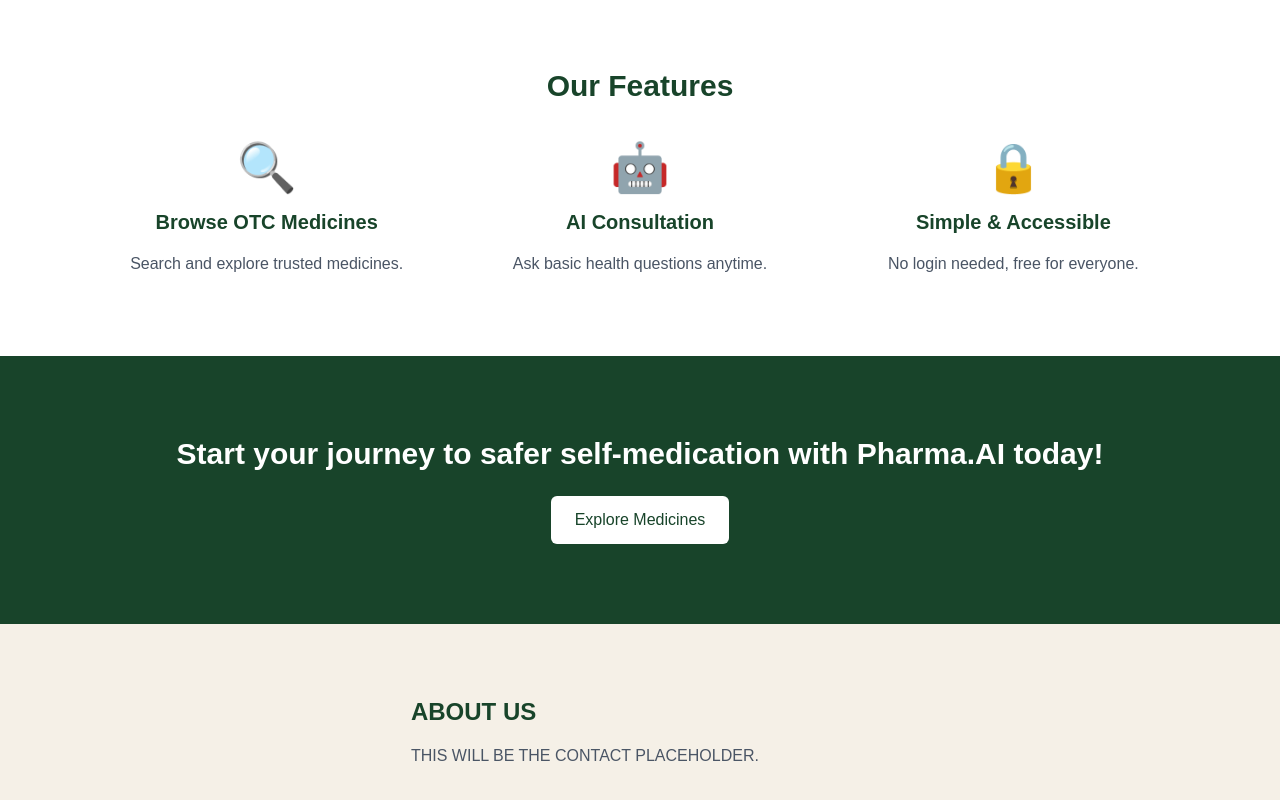
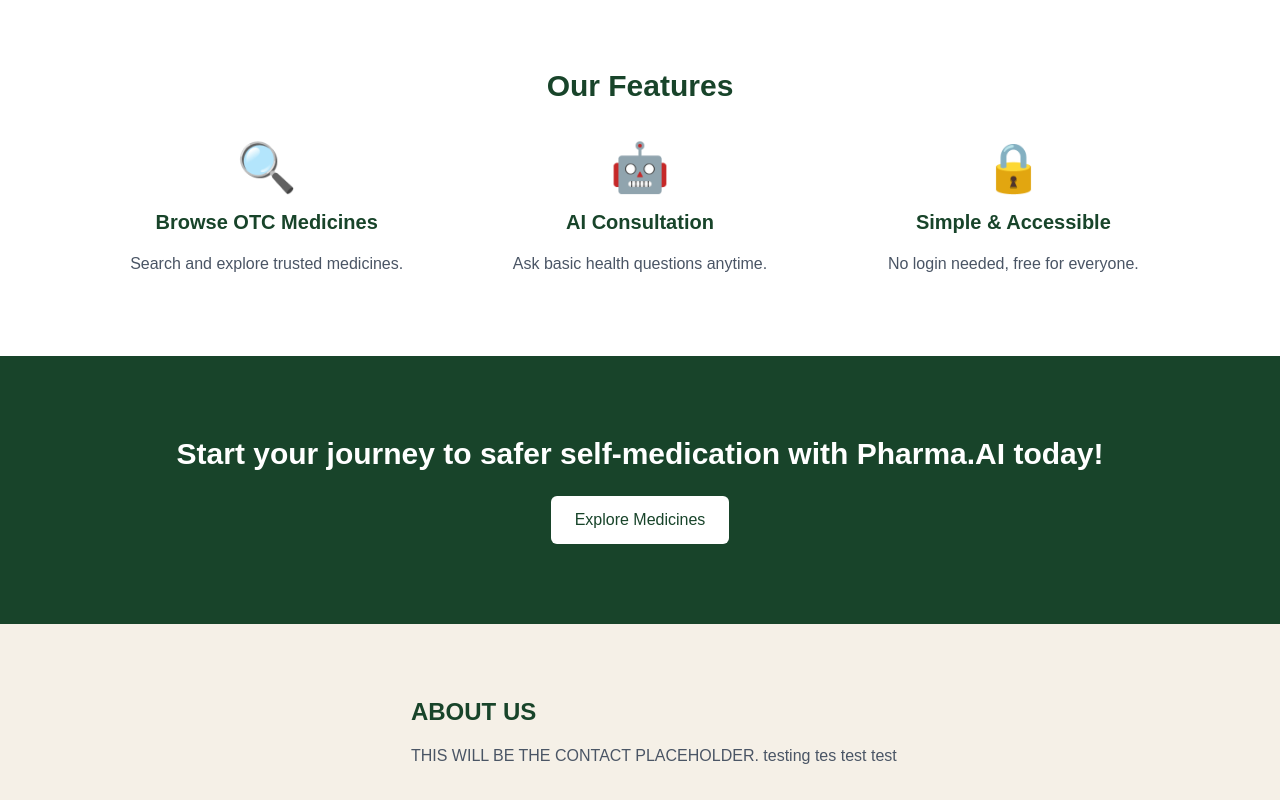
Before and after one commit to EntomaBlazcko/pharma-ai, a Next.js app: page / in a window 1280 px wide. Shown: the part 900-1700 px from the top of the page. Built offline with nearby package versions, Linux system fonts and the light colour scheme.

Commit message:
this will be the test commit

```diff
--- a/app/page.js
+++ b/app/page.js
@@ -43,7 +43,7 @@
         <div className="w-full lg:w-3/4 p-8">
           <h2 className="text-2xl font-bold text-[#18442A]">ABOUT US</h2>
           <p className="mt-4 text-gray-600">
-            THIS WILL BE THE CONTACT PLACEHOLDER.
+            THIS WILL BE THE CONTACT PLACEHOLDER. testing tes test test
           </p>
         </div>
       </div>
```
